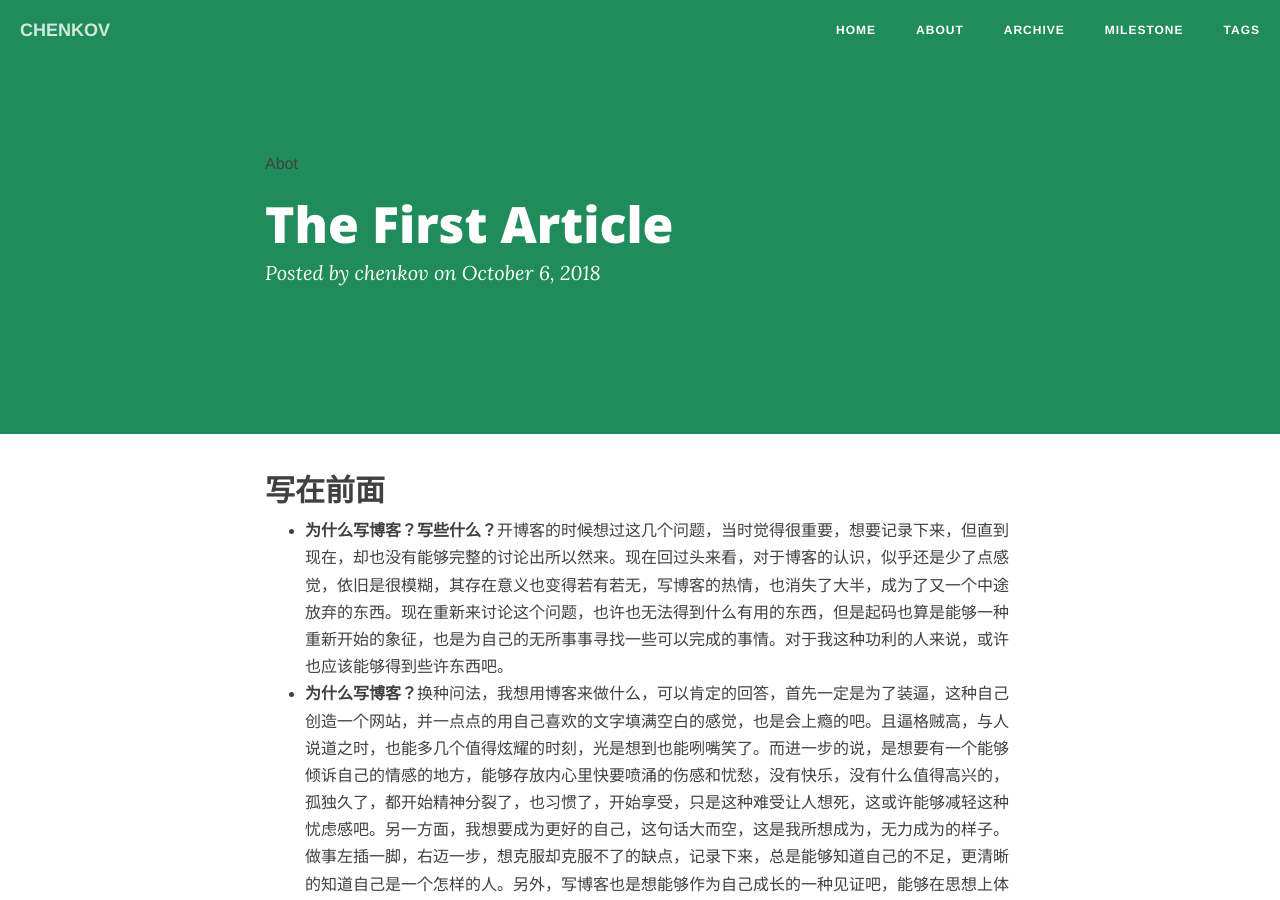
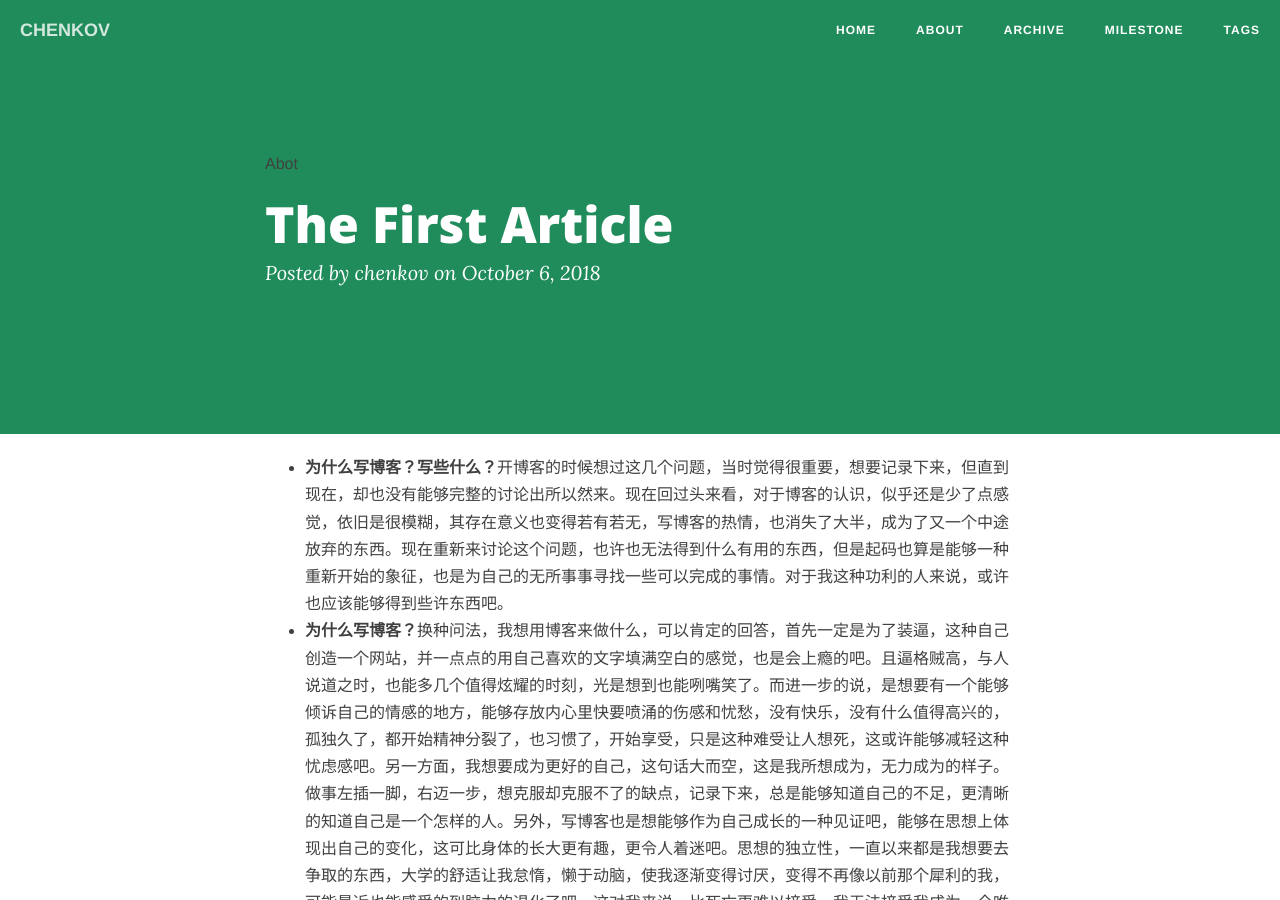
Before and after one commit to Chenkov21/chenkov, a Jekyll site: the page built from _posts/2018-10-06-THE FIRST ARTICLE.md, in a window 1280 px wide and 900 px high. Built offline with Jekyll 4.4.1, drawn with Linux system fonts in a browser that asks for light colours; nearby versions of some CDN libraries; comment, search, counter and statistics services are not loaded.

Commit message:
First Article

```diff
--- a/_posts/2018-10-06-THE FIRST ARTICLE.md
+++ b/_posts/2018-10-06-THE FIRST ARTICLE.md
@@ -5,7 +5,6 @@ date: 2018-10-06
 categories: blog
 tags: [Abot]
 ---
-## 写在前面
 - **为什么写博客？写些什么？**开博客的时候想过这几个问题，当时觉得很重要，想要记录下来，但直到现在，却也没有能够完整的讨论出所以然来。现在回过头来看，对于博客的认识，似乎还是少了点感觉，依旧是很模糊，其存在意义也变得若有若无，写博客的热情，也消失了大半，成为了又一个中途放弃的东西。现在重新来讨论这个问题，也许也无法得到什么有用的东西，但是起码也算是能够一种重新开始的象征，也是为自己的无所事事寻找一些可以完成的事情。对于我这种功利的人来说，或许也应该能够得到些许东西吧。
 - **为什么写博客？**换种问法，我想用博客来做什么，可以肯定的回答，首先一定是为了装逼，这种自己创造一个网站，并一点点的用自己喜欢的文字填满空白的感觉，也是会上瘾的吧。且逼格贼高，与人说道之时，也能多几个值得炫耀的时刻，光是想到也能咧嘴笑了。而进一步的说，是想要有一个能够倾诉自己的情感的地方，能够存放内心里快要喷涌的伤感和忧愁，没有快乐，没有什么值得高兴的，孤独久了，都开始精神分裂了，也习惯了，开始享受，只是这种难受让人想死，这或许能够减轻这种忧虑感吧。另一方面，我想要成为更好的自己，这句话大而空，这是我所想成为，无力成为的样子。做事左插一脚，右迈一步，想克服却克服不了的缺点，记录下来，总是能够知道自己的不足，更清晰的知道自己是一个怎样的人。另外，写博客也是想能够作为自己成长的一种见证吧，能够在思想上体现出自己的变化，这可比身体的长大更有趣，更令人着迷吧。思想的独立性，一直以来都是我想要去争取的东西，大学的舒适让我怠惰，懒于动脑，使我逐渐变得讨厌，变得不再像以前那个犀利的我，可能最近也能感受的到脑力的退化了吧，这对我来说，比死亡更难以接受，我无法接受我成为一个唯唯诺诺，人云亦云的傀儡，这是我最看不起的，也是我最讨厌的。
 - **写些什么？**感受、经验、期望。其实无所谓内容，我所想要的是思考，能够独立的思想，写这种东西比写出比任何优美的语言更让人享受，只要是脑子里出来的，只要是自己想的，不论什么东西，都可以写于其中。我所寻求的是一种思想上的自由，大概是处在现代中国生活的人的一点奢侈。所以我认为博客中的东西，内容并不一定要有限制，这是我写给自己品尝的，并不用去讨好别人，写自己想写的就行。
```
